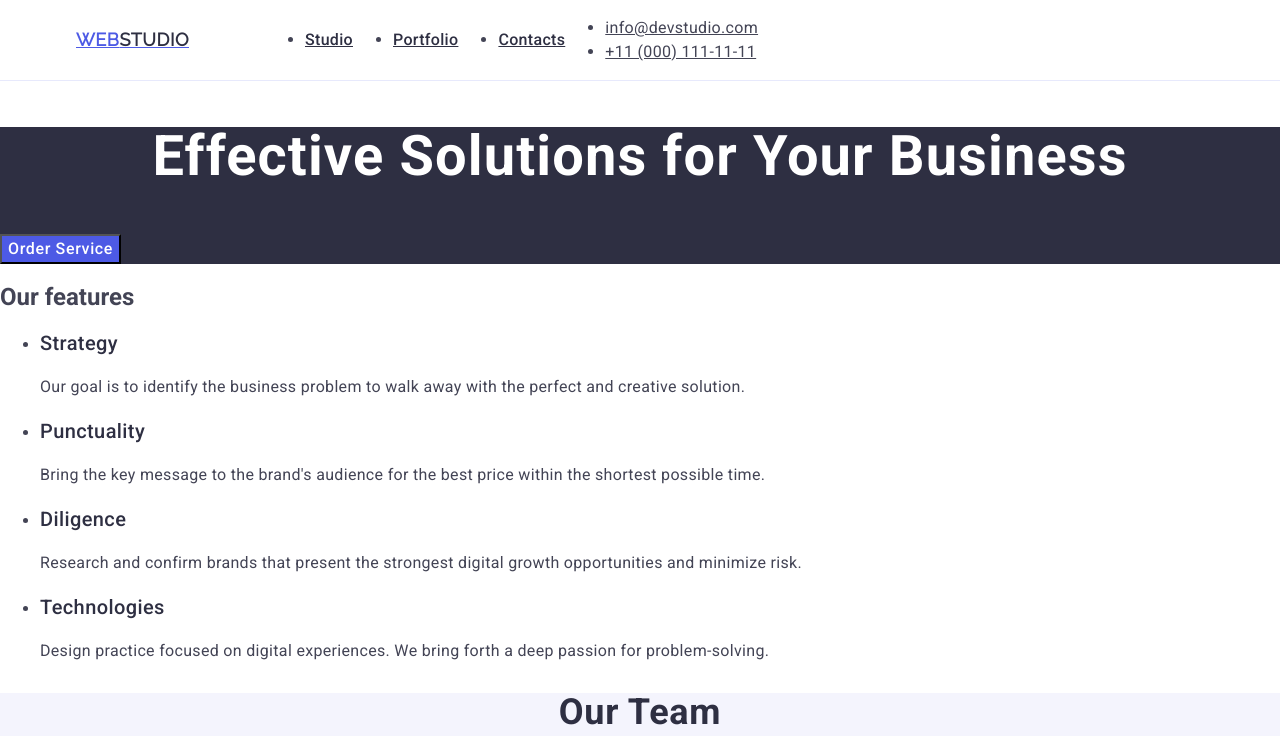
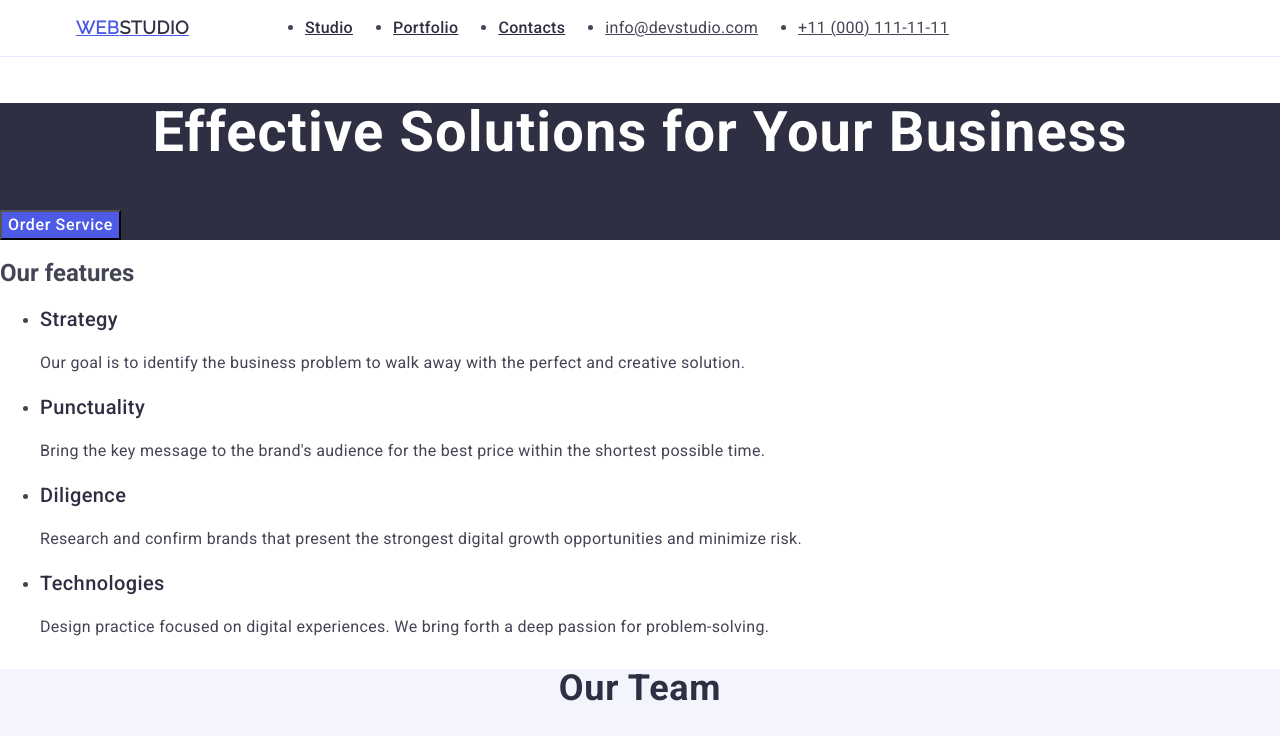
Before and after one commit to BirsenOzer/Homework3, a plain HTML site: page index.html in a window 1280 px wide. Shown: the top 736 px of the page. Drawn offline with nearby package versions, Linux system fonts and the light colour scheme.

Commit message:
deneme 4

```diff
--- a/css/style.css
+++ b/css/style.css
@@ -67,13 +67,17 @@ img {
 .address-list {
     font-style: normal;
 }
+
+.addr-menu {
+    display: flex;
+    gap: 40px;
+}
+
 .addr-list {
     font-size: 16px;
     line-height: 1.5;
     letter-spacing: 0.02em;
     color: #434455;
-    display: flex;
-    gap: 40px;
 }
 .addr-list:hover {
     color: #404bbf;
--- a/index.html
+++ b/index.html
@@ -25,7 +25,7 @@
                 </ul>
             </nav>
             <address class="address-list">
-                <ul>
+                <ul class="addr-menu">
                 <li><a href="mailto:info@devstudio.com" class="addr-list">info@devstudio.com</a></li>
                 <li><a href="tel:+110001111111" class="addr-list">+11 (000) 111-11-11</a></li>
                 </ul>
```
